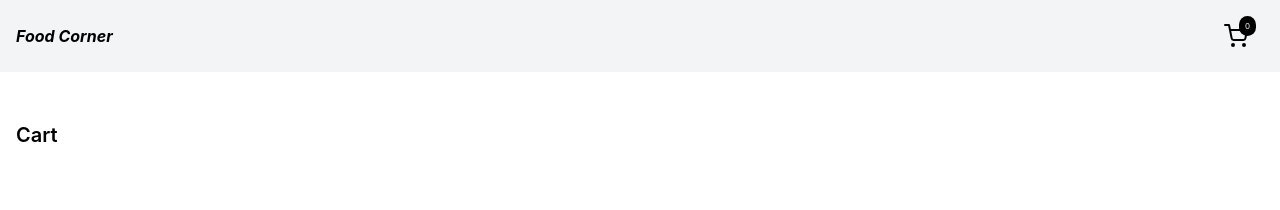
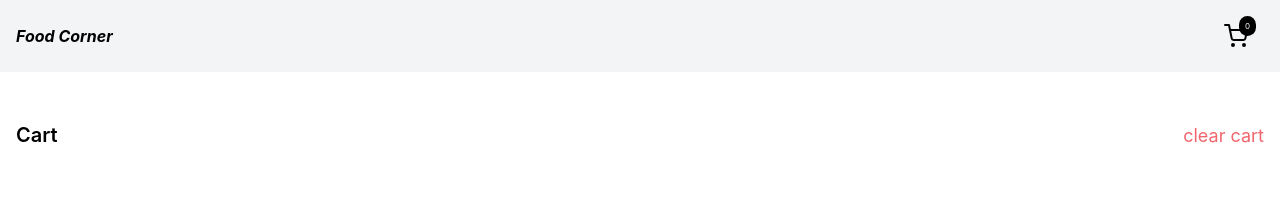
Before and after one commit to vijaydevguy/redux-shopping-cart, a React (Vite) app: page /cart in a window 1280 px wide. Shown: the top 210 px of the page. Built offline with nearby package versions, Linux system fonts and the light colour scheme.

Commit message:
clear_items

```diff
--- a/src/pages/Cart.jsx
+++ b/src/pages/Cart.jsx
@@ -1,17 +1,29 @@
 import React from "react";
-import { useSelector } from "react-redux";
+import { useDispatch, useSelector } from "react-redux";
 import { cartItems } from "../redux/selectors/cartSelectors";
 import { data } from "../data";
 import QtyBtn from "../components/QtyBtn";
+import { clearCart } from "../redux/slices/cartSlice";
 
 const Cart = () => {
   const Items = useSelector(cartItems);
 
   // console.log(Items, "testCartItems");
 
+  const dispatch = useDispatch();
+
   return (
     <div className="commonPadding flex flex-col gap-5">
-      <h2 className="font-semibold text-[20px]">Cart</h2>
+      <div className="flex justify-between items-center gap-5">
+        <h2 className="font-semibold text-[20px]">Cart</h2>
+        <button
+          className="text-red-600 text-[18px] cursor-pointer hover:underline disabled:opacity-60 disabled:cursor-not-allowed"
+          onClick={() => dispatch(clearCart())}
+          disabled={Items.length <= 0}
+        >
+          clear cart
+        </button>
+      </div>
       <div className="flex flex-col gap-5">
         {Items.map((item, i) => (
           <div key={i}>
--- a/src/redux/slices/cartSlice.jsx
+++ b/src/redux/slices/cartSlice.jsx
@@ -41,9 +41,11 @@ const cartSlice = createSlice({
         // state.items.push({ id, qty: 1 });
       }
     },
-    editCartItem: () => {},
-    removeCartItem: () => {},
-    clearCart: () => {},
+    editCartItem: (state, actions) => {},
+    removeCartItem: (state, action) => {},
+    clearCart: (state, action) => {
+      state.items = [];
+    },
   },
 });
 
```
